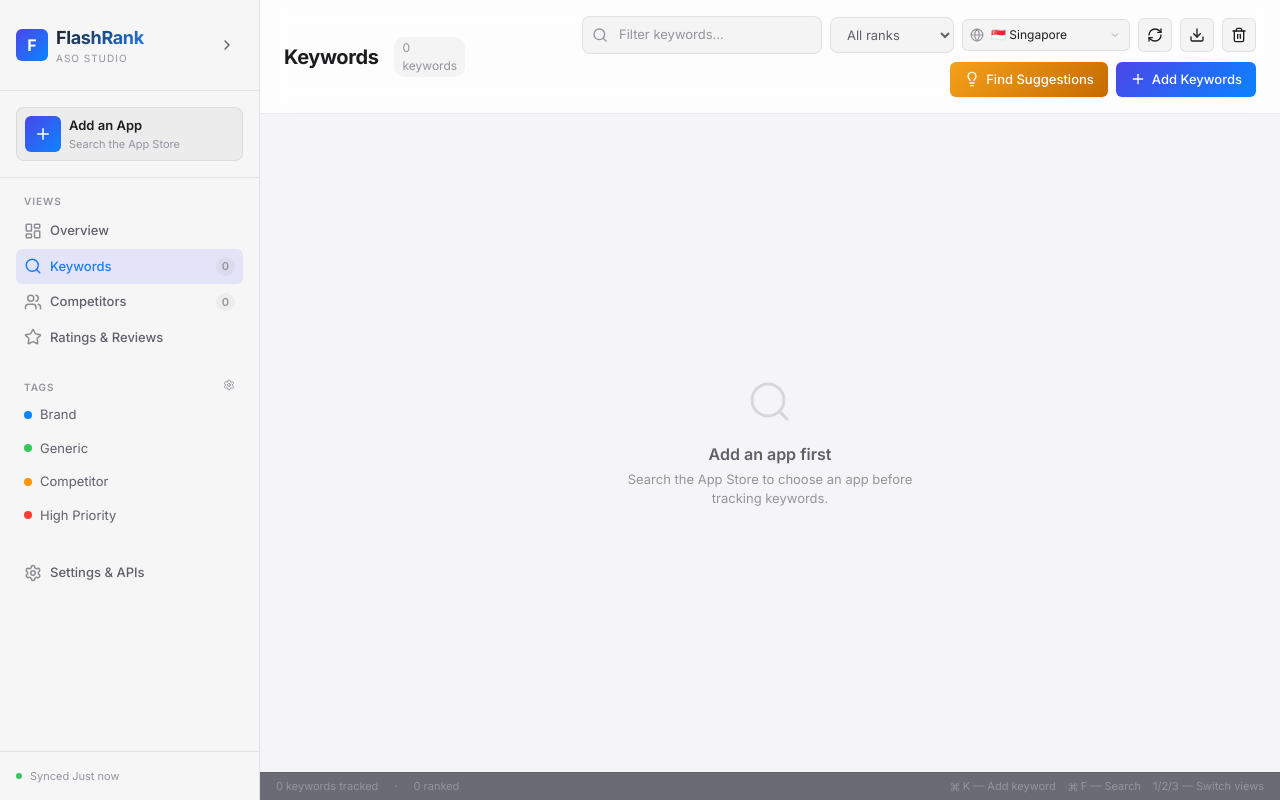
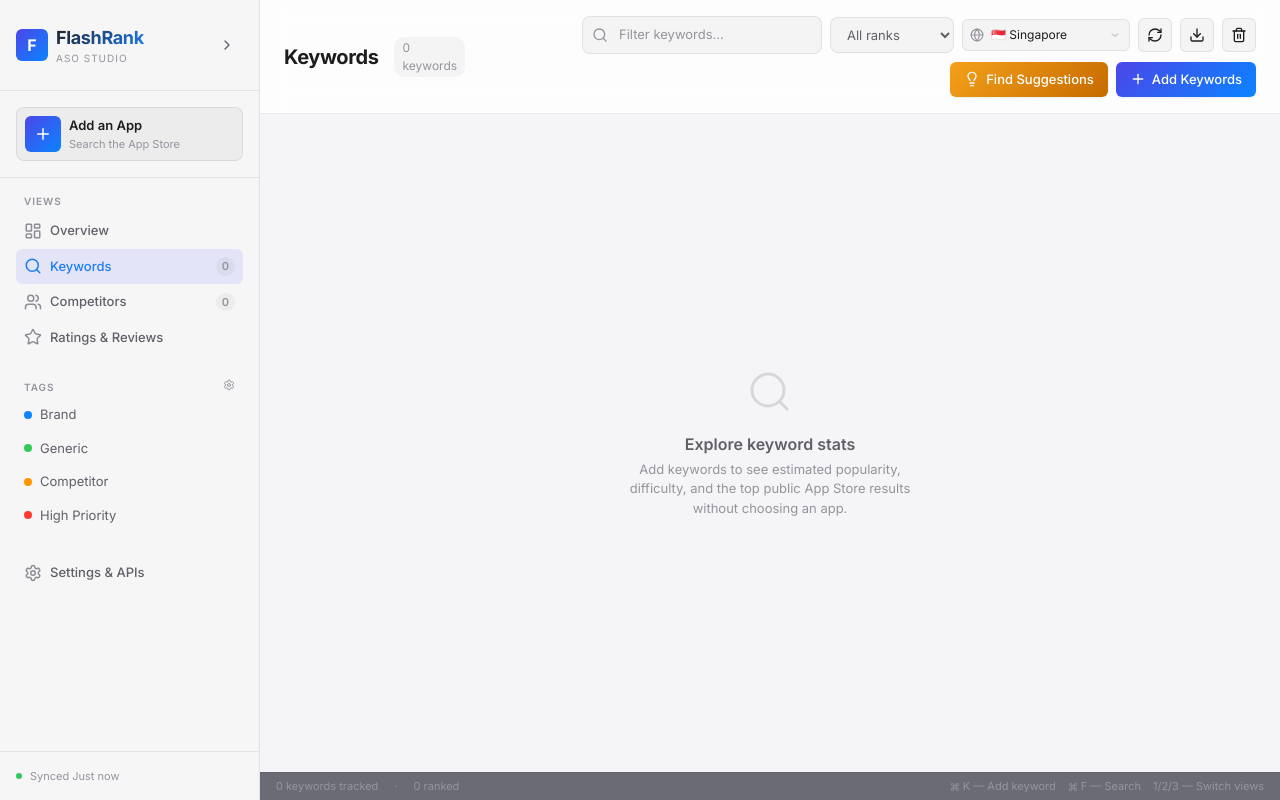
Before and after one commit to Dewflash/flashrank, a Next.js app: page / in a window 1280 px wide. Built offline with nearby package versions, Linux system fonts and the light colour scheme.

Commit message:
Support keyword research without selected app

```diff
--- a/src/app/globals.css
+++ b/src/app/globals.css
@@ -955,6 +955,11 @@ textarea {
 .rank-status-pill.error {
   background: var(--color-danger-bg);
   color: var(--color-danger);
+}
+
+.rank-status-pill.no-app {
+  background: var(--bg-surface);
+  color: var(--text-secondary);
 }
 
 .rank-value.rank-1 {
--- a/src/components/AddKeywordModal.tsx
+++ b/src/components/AddKeywordModal.tsx
@@ -17,6 +17,7 @@ import {
   PUBLIC_RANKING_RESULT_LIMIT,
   slugifyKeyword,
 } from '@/lib/keywordHydration';
+import { getKeywordScopeAppId } from '@/lib/keywordScope';
 
 function cleanKeywordValue(value: string): string {
   return value
@@ -96,6 +97,8 @@ export default function AddKeywordModal() {
     () => parseKeywordInput(keywordInput),
     [keywordInput]
   );
+  const keywordScopeAppId = getKeywordScopeAppId(selectedAppId);
+  const hasSelectedApp = selectedAppId !== null;
 
   const fetchSuggestions = useCallback(
     async (term: string) => {
@@ -129,28 +132,28 @@ export default function AddKeywordModal() {
   }, [fetchSuggestions, keywordInput]);
 
   const handleAddKeyword = async (keyword: string): Promise<boolean> => {
-    if (!selectedAppId || !keyword.trim()) return false;
+    if (!keyword.trim()) return false;
 
     const normalizedKeyword = keyword.trim().toLowerCase();
     const alreadyTracked = keywords.some(
       (trackedKeyword) =>
-        trackedKeyword.appId === selectedAppId &&
+        trackedKeyword.appId === keywordScopeAppId &&
         trackedKeyword.region === selectedRegion &&
         trackedKeyword.keyword.toLowerCase() === normalizedKeyword
     );
 
     if (alreadyTracked) {
-      setError(`"${normalizedKeyword}" is already tracked for this app and region.`);
+      setError(`"${normalizedKeyword}" is already tracked for ${hasSelectedApp ? 'this app' : 'keyword research'} and region.`);
       return false;
     }
 
     try {
-      const competitors = apps.filter(
-        (app) => app.isCompetitor && app.region === selectedRegion
-      );
+      const competitors = hasSelectedApp
+        ? apps.filter((app) => app.isCompetitor && app.region === selectedRegion)
+        : [];
       const rankingSignals = await fetchRankingSignals(
         normalizedKeyword,
-        selectedAppId,
+        selectedAppId ?? '',
         selectedRegion,
         competitors,
         PUBLIC_RANKING_RESULT_LIMIT
@@ -168,12 +171,13 @@ export default function AddKeywordModal() {
         currentRank: rankingSignals.currentRank,
         rankingResultCount: rankingSignals.rankingResultCount,
         sourceStatus: rankingSignals.sourceStatus,
+        hasSelectedApp,
       });
 
       const newKeyword: TrackedKeyword = {
-        id: `kw-${selectedRegion}-${selectedAppId}-${slugifyKeyword(normalizedKeyword)}`,
+        id: `kw-${selectedRegion}-${keywordScopeAppId}-${slugifyKeyword(normalizedKeyword)}`,
         keyword: normalizedKeyword,
-        appId: selectedAppId,
+        appId: keywordScopeAppId,
         region: selectedRegion,
         popularity,
         difficulty,
@@ -209,7 +213,7 @@ export default function AddKeywordModal() {
   };
 
   const handleAddKeywords = async (terms: string[]) => {
-    if (!selectedAppId || terms.length === 0 || isLoading) return;
+    if (terms.length === 0 || isLoading) return;
 
     setIsLoading(true);
     setError(null);
--- a/src/components/DetailPanel.tsx
+++ b/src/components/DetailPanel.tsx
@@ -20,6 +20,7 @@ import {
   describeRankStatus,
   PUBLIC_RANKING_RESULT_LIMIT,
 } from '@/lib/keywordHydration';
+import { isKeywordResearchScope } from '@/lib/keywordScope';
 import type { RankingAppSnapshot } from '@/types';
 
 export default function DetailPanel() {
@@ -123,11 +124,13 @@ export default function DetailPanel() {
           describeRankStatus({
             currentRank: keyword.currentRank,
             rankingResultCount: keyword.rankingResultCount,
+            hasSelectedApp: !isKeywordResearchScope(keyword.appId),
           }).rankStatusMessage,
       }
     : describeRankStatus({
         currentRank: keyword.currentRank,
         rankingResultCount: keyword.rankingResultCount,
+        hasSelectedApp: !isKeywordResearchScope(keyword.appId),
       });
 
   const CustomTooltip = ({ active, payload, label }: any) => {
@@ -216,7 +219,9 @@ export default function DetailPanel() {
                   ? 'Pending'
                   : rankStatus.rankStatus === 'error'
                     ? 'Error'
-                    : 'Top 200+'}
+                    : rankStatus.rankStatus === 'no-app'
+                      ? 'No app'
+                      : 'Top 200+'}
             </div>
           </div>
           <div className="stat-card">
--- a/src/components/HeaderBar.tsx
+++ b/src/components/HeaderBar.tsx
@@ -6,6 +6,7 @@ import { useAppStore } from '@/store/useAppStore';
 import RegionSelector from '@/components/RegionSelector';
 import { runBackgroundSync } from '@/lib/syncEngine';
 import type { RankStatusFilter } from '@/types';
+import { getKeywordScopeAppId, KEYWORD_RESEARCH_APP_ID } from '@/lib/keywordScope';
 
 export default function HeaderBar() {
   const {
@@ -25,12 +26,14 @@ export default function HeaderBar() {
   } = useAppStore();
 
   const [refreshError, setRefreshError] = useState<string | null>(null);
+  const keywordScopeAppId = getKeywordScopeAppId(selectedAppId);
+  const isKeywordResearchScope = keywordScopeAppId === KEYWORD_RESEARCH_APP_ID;
   const keywordCount = keywords.filter(
-    (k) => k.appId === selectedAppId && k.region === selectedRegion
+    (k) => k.appId === keywordScopeAppId && k.region === selectedRegion
   ).length;
 
   const handleExport = () => {
-    const appKeywords = keywords.filter((k) => k.appId === selectedAppId && k.region === selectedRegion);
+    const appKeywords = keywords.filter((k) => k.appId === keywordScopeAppId && k.region === selectedRegion);
     const csvHeader = 'Keyword,Popularity,Difficulty,Rank,Rank Status,Rank Status Message,Change,Tags\n';
     const csvCell = (value: string | number) => `"${String(value).replace(/"/g, '""')}"`;
     const csvRows = appKeywords
@@ -63,7 +66,7 @@ export default function HeaderBar() {
     try {
       await runBackgroundSync({
         force: true,
-        appId: selectedAppId,
+        appId: keywordScopeAppId,
         region: selectedRegion,
       });
     } catch {
@@ -73,12 +76,12 @@ export default function HeaderBar() {
   };
 
   const handleClearKeywords = () => {
-    if (!selectedAppId || keywordCount === 0) return;
+    if (keywordCount === 0) return;
     const confirmed = window.confirm(
-      `Clear ${keywordCount} keyword${keywordCount === 1 ? '' : 's'} for this app in ${selectedRegion.toUpperCase()}?`
+      `Clear ${keywordCount} keyword${keywordCount === 1 ? '' : 's'} for ${isKeywordResearchScope ? 'keyword research' : 'this app'} in ${selectedRegion.toUpperCase()}?`
     );
     if (!confirmed) return;
-    removeKeywordsForAppRegion(selectedAppId, selectedRegion);
+    removeKeywordsForAppRegion(keywordScopeAppId, selectedRegion);
   };
 
   const titleMap = {
@@ -123,17 +126,18 @@ export default function HeaderBar() {
               <option value="unranked">Unranked</option>
               <option value="pending">Pending</option>
               <option value="error">Errors</option>
+              <option value="no-app">No app</option>
             </select>
             <RegionSelector value={selectedRegion} onChange={setSelectedRegion} />
             <button
               className="btn btn-secondary btn-icon tooltip"
               onClick={handleRefresh}
               data-tooltip={
-                !selectedAppId
-                  ? 'Add an app first'
+                keywordCount === 0
+                  ? 'Add keywords first'
                   : refreshError || syncProgress.message || 'Refresh rankings'
               }
-              disabled={isRefreshing || !selectedAppId}
+              disabled={isRefreshing || keywordCount === 0}
             >
               <RefreshCw
                 size={16}
@@ -166,8 +170,8 @@ export default function HeaderBar() {
             <button
               className="btn btn-secondary btn-icon tooltip"
               onClick={handleExport}
-              data-tooltip={selectedAppId ? 'Export CSV' : 'Add an app first'}
-              disabled={!selectedAppId}
+              data-tooltip={keywordCount > 0 ? 'Export CSV' : 'Add keywords first'}
+              disabled={keywordCount === 0}
             >
               <Download size={16} />
             </button>
@@ -176,18 +180,19 @@ export default function HeaderBar() {
               onClick={handleClearKeywords}
               data-tooltip={
                 keywordCount > 0
-                  ? 'Clear keywords for this app and region'
+                  ? `Clear keywords for ${isKeywordResearchScope ? 'keyword research' : 'this app'} and region`
                   : selectedAppId
                     ? 'No keywords to clear'
-                    : 'Add an app first'
+                    : 'No keywords to clear'
               }
-              disabled={!selectedAppId || keywordCount === 0}
+              disabled={keywordCount === 0}
             >
               <Trash2 size={16} />
             </button>
             <button
               className="btn btn-warning"
               onClick={() => setKeywordResearchModalOpen(true)}
+              title={selectedAppId ? 'Find suggestions from this app metadata' : 'Choose an app to find app-based suggestions'}
               disabled={!selectedAppId}
             >
               <Lightbulb size={16} />
@@ -196,7 +201,6 @@ export default function HeaderBar() {
             <button
               className="btn btn-primary"
               onClick={() => setAddKeywordModalOpen(true)}
-              disabled={!selectedAppId}
             >
               <Plus size={16} />
               Add Keywords
--- a/src/components/KeywordTable.tsx
+++ b/src/components/KeywordTable.tsx
@@ -18,6 +18,7 @@ import type { RankingAppSnapshot, TrackedKeyword, SortField } from '@/types';
 import ContextMenu from '@/components/ContextMenu';
 import { runBackgroundSync } from '@/lib/syncEngine';
 import { describeRankStatus } from '@/lib/keywordHydration';
+import { getKeywordScopeAppId, isKeywordResearchScope, KEYWORD_RESEARCH_APP_ID } from '@/lib/keywordScope';
 
 type TranslationState =
   | { status: 'idle'; text: null }
@@ -96,6 +97,7 @@ function keywordRankStatus(keyword: TrackedKeyword) {
         describeRankStatus({
           currentRank: keyword.currentRank,
           rankingResultCount: keyword.rankingResultCount,
+          hasSelectedApp: !isKeywordResearchScope(keyword.appId),
         }).rankStatusMessage,
     };
   }
@@ -103,6 +105,7 @@ function keywordRankStatus(keyword: TrackedKeyword) {
   return describeRankStatus({
     currentRank: keyword.currentRank,
     rankingResultCount: keyword.rankingResultCount,
+    hasSelectedApp: !isKeywordResearchScope(keyword.appId),
   });
 }
 
@@ -131,7 +134,9 @@ export default function KeywordTable() {
   const [selectedBulkKeywordIds, setSelectedBulkKeywordIds] = useState<Set<string>>(new Set());
   const [now, setNow] = useState<number | null>(null);
   const [autoHydrateKey, setAutoHydrateKey] = useState<string | null>(null);
-  const currentImportProgress = appImportProgress[appScopeKey(selectedAppId, selectedRegion)];
+  const keywordScopeAppId = getKeywordScopeAppId(selectedAppId);
+  const isKeywordResearchScope = keywordScopeAppId === KEYWORD_RESEARCH_APP_ID;
+  const currentImportProgress = appImportProgress[appScopeKey(keywordScopeAppId, selectedRegion)];
   const isImportingApp = currentImportProgress?.status === 'loading';
 
   useEffect(() => {
@@ -151,7 +156,7 @@ export default function KeywordTable() {
 
   // Filter keywords
   const filtered = keywords.filter((k) => {
-    if (k.appId !== selectedAppId) return false;
+    if (k.appId !== keywordScopeAppId) return false;
     if (k.region !== selectedRegion) return false;
     if (filter.search) {
       const searchLower = filter.search.toLowerCase();
@@ -172,22 +177,22 @@ export default function KeywordTable() {
   const hasMissingRankingSnapshots = filtered.some((keyword) => !keyword.rankingApps?.length);
 
   useEffect(() => {
-    if (!selectedAppId || !hasMissingRankingSnapshots || isRefreshing) return;
+    if (!hasMissingRankingSnapshots || isRefreshing) return;
 
-    const hydrationKey = `${selectedRegion}:${selectedAppId}`;
+    const hydrationKey = `${selectedRegion}:${keywordScopeAppId}`;
     if (autoHydrateKey === hydrationKey) return;
 
     setAutoHydrateKey(hydrationKey);
     void runBackgroundSync({
       force: true,
-      appId: selectedAppId,
+      appId: keywordScopeAppId,
       region: selectedRegion,
     });
   }, [
     autoHydrateKey,
     hasMissingRankingSnapshots,
     isRefreshing,
-    selectedAppId,
+    keywordScopeAppId,
     selectedRegion,
   ]);
 
@@ -358,15 +363,15 @@ export default function KeywordTable() {
   };
 
   if (sorted.length === 0) {
-    const title = !selectedAppId
-      ? 'Add an app first'
+    const title = isKeywordResearchScope
+      ? 'Explore keyword stats'
       : isImportingApp
         ? 'Preparing keyword workspace'
         : currentImportProgress?.status === 'error'
           ? 'Keyword import needs attention'
           : 'No keywords found';
-    const text = !selectedAppId
-      ? 'Search the App Store to choose an app before tracking keywords.'
+    const text = isKeywordResearchScope
+      ? 'Add keywords to see estimated popularity, difficulty, and the top public App Store results without choosing an app.'
       : isImportingApp
         ? currentImportProgress.message ?? 'Checking public Apple suggestions and ranking results.'
         : currentImportProgress?.status === 'error'
@@ -396,7 +401,8 @@ export default function KeywordTable() {
         </div>
         <div className="empty-state-title">{title}</div>
         <div className="empty-state-text">{text}</div>
-        {selectedAppId && !filter.search && !isImportingApp && (
+        {!filter.search && !isImportingApp && (
+          isKeywordResearchScope ? null : (
             <button
               className="btn btn-warning"
               style={{ marginTop: 16 }}
@@ -405,6 +411,7 @@ export default function KeywordTable() {
               <Lightbulb size={16} />
               Find Suggestions
             </button>
+          )
         )}
       </div>
     );
@@ -600,6 +607,8 @@ export default function KeywordTable() {
                         ? 'Pending'
                         : status.rankStatus === 'error'
                           ? 'Error'
+                          : status.rankStatus === 'no-app'
+                            ? 'No app'
                             : 'Top 200'}
                     </span>
                   )}
--- a/src/components/StatusBar.tsx
+++ b/src/components/StatusBar.tsx
@@ -3,10 +3,12 @@
 import React from 'react';
 import { useAppStore } from '@/store/useAppStore';
 import { Command } from 'lucide-react';
+import { getKeywordScopeAppId } from '@/lib/keywordScope';
 
 export default function StatusBar() {
   const { keywords, selectedAppId, selectedRegion, selectedKeywordId, isRefreshing, syncProgress } = useAppStore();
-  const appKeywords = keywords.filter((k) => k.appId === selectedAppId && k.region === selectedRegion);
+  const keywordScopeAppId = getKeywordScopeAppId(selectedAppId);
+  const appKeywords = keywords.filter((k) => k.appId === keywordScopeAppId && k.region === selectedRegion);
   const rankedCount = appKeywords.filter((k) => k.currentRank !== null).length;
 
   return (
--- a/src/lib/keywordHydration.ts
+++ b/src/lib/keywordHydration.ts
@@ -122,12 +122,21 @@ export function describeRankStatus({
   rankingResultCount,
   sourceStatus = 'ok',
   limit = PUBLIC_RANKING_RESULT_LIMIT,
+  hasSelectedApp = true,
 }: {
   currentRank: number | null;
   rankingResultCount?: number;
   sourceStatus?: RankingSignals['sourceStatus'];
   limit?: number;
+  hasSelectedApp?: boolean;
 }): { rankStatus: RankStatus; rankStatusMessage: string } {
+  if (!hasSelectedApp) {
+    return {
+      rankStatus: 'no-app',
+      rankStatusMessage: 'No app is selected, so FlashRank is showing keyword intelligence without a tracked app position.',
+    };
+  }
+
   if (sourceStatus === 'error') {
     return {
       rankStatus: 'error',
@@ -202,7 +211,7 @@ export async function hydrateKeywordRanking(
   selectedAppId: string,
   region: string,
   competitors: TrackedApp[],
-  options: { appendHistory?: boolean } = {}
+  options: { appendHistory?: boolean; hasSelectedApp?: boolean } = {}
 ): Promise<TrackedKeyword> {
   const signals = await fetchRankingSignals(
     keyword.keyword,
@@ -235,6 +244,7 @@ export async function hydrateKeywordRanking(
     currentRank: signals.currentRank,
     rankingResultCount: signals.rankingResultCount,
     sourceStatus: signals.sourceStatus,
+    hasSelectedApp: options.hasSelectedApp,
   });
 
   return {
--- /dev/null
+++ b/src/lib/keywordScope.ts
@@ -0,0 +1,9 @@
+export const KEYWORD_RESEARCH_APP_ID = '__keyword_research__';
+
+export function getKeywordScopeAppId(selectedAppId: string | null | undefined): string {
+  return selectedAppId ?? KEYWORD_RESEARCH_APP_ID;
+}
+
+export function isKeywordResearchScope(appId: string | null | undefined): boolean {
+  return appId === KEYWORD_RESEARCH_APP_ID;
+}
--- a/src/store/useAppStore.ts
+++ b/src/store/useAppStore.ts
@@ -16,6 +16,7 @@ import {
 } from '@/types';
 import { legacyDemoAppIds, seedTags } from '@/data/seedData';
 import { describeRankStatus, isBlockedKeyword, slugifyKeyword } from '@/lib/keywordHydration';
+import { getKeywordScopeAppId, isKeywordResearchScope } from '@/lib/keywordScope';
 
 // ─── Action types ───────────────────────────────────────────────────────────
 
@@ -108,6 +109,7 @@ function sanitizeKeywords(keywords: TrackedKeyword[] | undefined): TrackedKeywor
       : describeRankStatus({
           currentRank: keyword.currentRank,
           rankingResultCount: keyword.rankingResultCount,
+          hasSelectedApp: !isKeywordResearchScope(keyword.appId),
         });
     const normalizedKeyword = {
       ...keyword,
@@ -204,7 +206,8 @@ export const useAppStore = create<AppState & AppActions>()(
   setSelectedRegion: (region) =>
     set((state) => {
       const selectedAppId = state.selectedAppId;
-      if (!selectedAppId || state.selectedRegion === region) {
+      const keywordScopeAppId = getKeywordScopeAppId(selectedAppId);
+      if (state.selectedRegion === region) {
         return {
           selectedRegion: region,
           filter: defaultFilter({
@@ -218,19 +221,19 @@ export const useAppStore = create<AppState & AppActions>()(
 
       const existingTargetTerms = new Set(
         state.keywords
-          .filter((keyword) => keyword.appId === selectedAppId && keyword.region === region)
+          .filter((keyword) => keyword.appId === keywordScopeAppId && keyword.region === region)
           .map((keyword) => keyword.keyword.toLowerCase())
       );
       const keywordsToCarry = state.keywords.filter(
         (keyword) =>
-          keyword.appId === selectedAppId &&
+          keyword.appId === keywordScopeAppId &&
           keyword.region === state.selectedRegion &&
           !existingTargetTerms.has(keyword.keyword.toLowerCase())
       );
       const now = new Date().toISOString();
       const carriedKeywords = keywordsToCarry.map((keyword) => ({
         ...keyword,
-        id: `kw-${region}-${selectedAppId}-${slugifyKeyword(keyword.keyword)}`,
+        id: `kw-${region}-${keywordScopeAppId}-${slugifyKeyword(keyword.keyword)}`,
         region,
         currentRank: null,
         previousRank: null,
@@ -239,14 +242,22 @@ export const useAppStore = create<AppState & AppActions>()(
         competitorRanks: {},
         rankingApps: [],
         rankingResultCount: 0,
-        rankStatus: 'pending' as const,
-        rankStatusMessage: `Pending refresh in ${region.toUpperCase()}. Run refresh to check public App Store rankings for this storefront.`,
+        ...(selectedAppId
+          ? {
+              rankStatus: 'pending' as const,
+              rankStatusMessage: `Pending refresh in ${region.toUpperCase()}. Run refresh to check public App Store rankings for this storefront.`,
+            }
+          : describeRankStatus({
+              currentRank: null,
+              rankingResultCount: 0,
+              hasSelectedApp: false,
+            })),
         lastUpdated: now,
         addedAt: now,
       }));
       const selectedKeyword = state.keywords.find((keyword) => keyword.id === state.selectedKeywordId);
       const carriedSelectedKeyword =
-        selectedKeyword?.appId === selectedAppId && selectedKeyword.region === state.selectedRegion
+        selectedKeyword?.appId === keywordScopeAppId && selectedKeyword.region === state.selectedRegion
           ? carriedKeywords.find((keyword) => keyword.keyword.toLowerCase() === selectedKeyword.keyword.toLowerCase())
           : null;
 
@@ -481,10 +492,11 @@ export const useAppStore = create<AppState & AppActions>()(
 
   getFilteredKeywords: () => {
     const { keywords, selectedAppId, filter } = get();
+    const keywordScopeAppId = getKeywordScopeAppId(selectedAppId);
 
     return keywords.filter((kw) => {
       // Must belong to the currently-selected app
-      if (selectedAppId && kw.appId !== selectedAppId) return false;
+      if (kw.appId !== keywordScopeAppId) return false;
 
       // Search text (case-insensitive, matches keyword string)
       if (kw.region !== get().selectedRegion) return false;
@@ -517,6 +529,7 @@ export const useAppStore = create<AppState & AppActions>()(
         const status = kw.rankStatus ?? describeRankStatus({
           currentRank: kw.currentRank,
           rankingResultCount: kw.rankingResultCount,
+          hasSelectedApp: !isKeywordResearchScope(kw.appId),
         }).rankStatus;
         if (status !== filter.rankStatus) return false;
       }
--- a/src/types/index.ts
+++ b/src/types/index.ts
@@ -60,7 +60,7 @@ export type ASODataSource =
   | 'apple-search-ads'
   | 'app-store-connect';
 
-export type RankStatus = 'ranked' | 'unranked' | 'pending' | 'error';
+export type RankStatus = 'ranked' | 'unranked' | 'pending' | 'error' | 'no-app';
 export type RankStatusFilter = 'all' | RankStatus;
 
 export interface TrackedKeyword {
```
Also changed, not shown: src/components/KeyboardShortcuts.tsx (+7 -2 lines), src/lib/syncEngine.ts (+13 -6 lines). Lines whose indentation alone changed are shown as unchanged.
